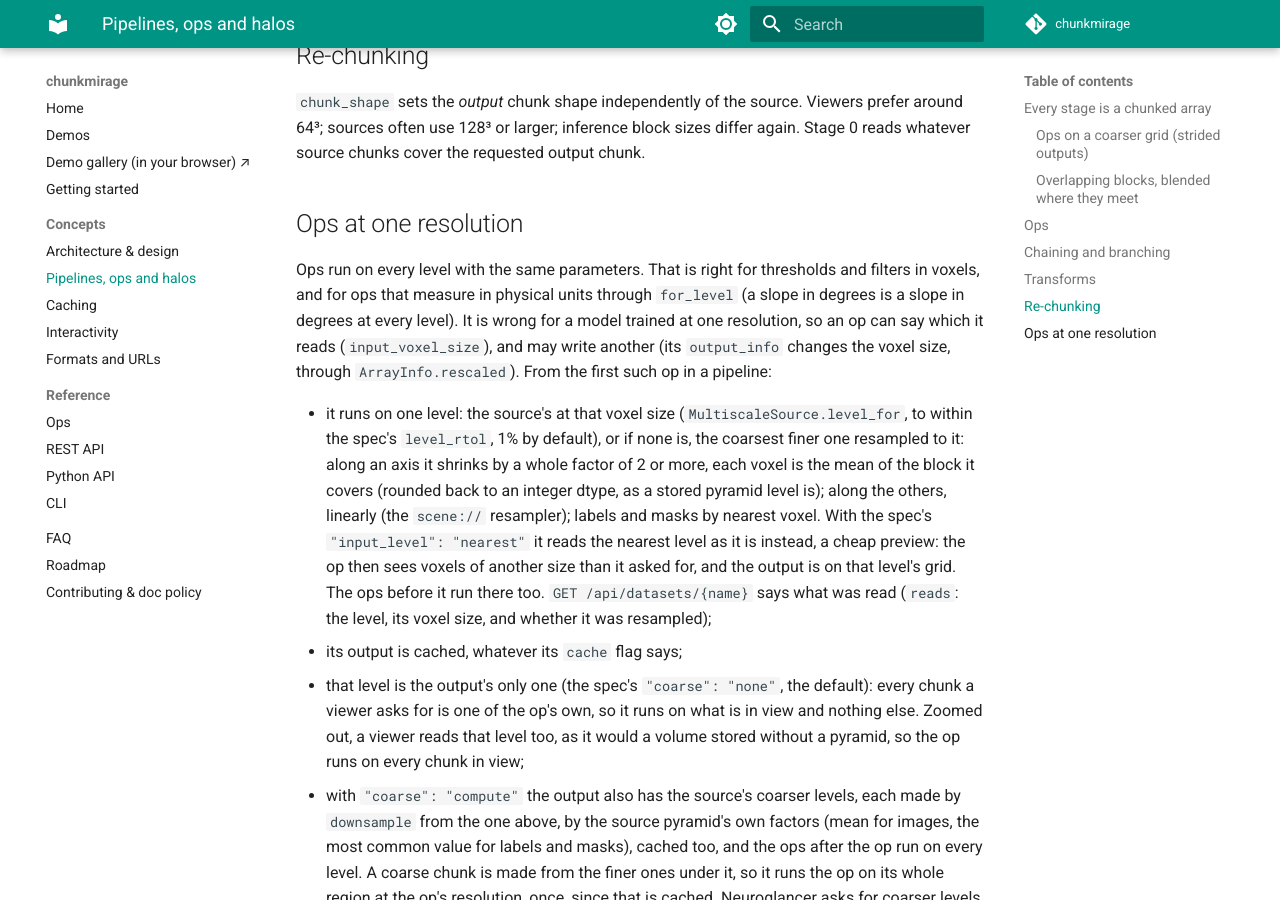
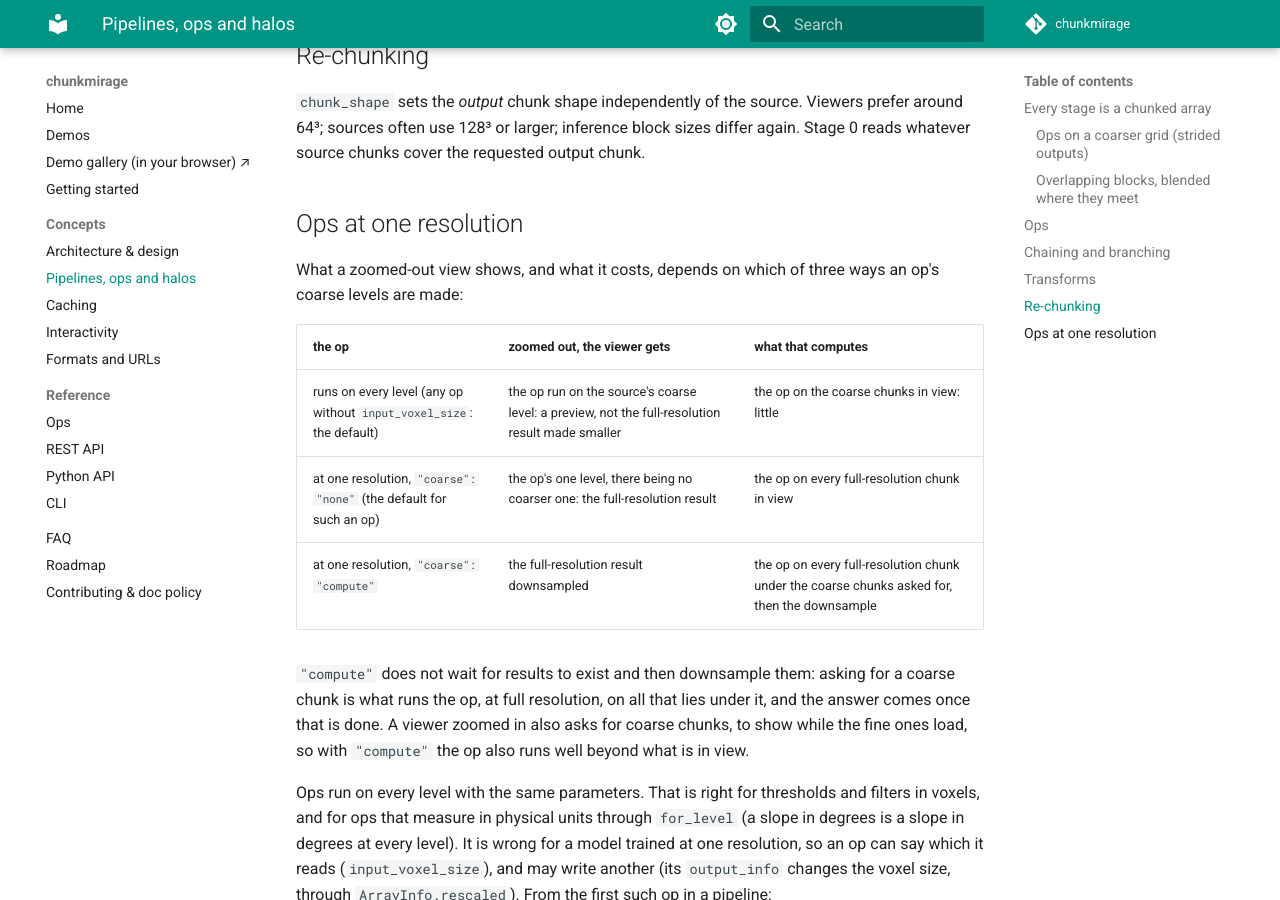
Before and after one commit to JaneliaSciComp/chunkmirage, an MkDocs documentation site: the page built from docs/concepts/pipelines.md, in a window 1280 px wide and 900 px high, scrolled down 4767 px. Built offline with MkDocs 1.6.1 and Material for MkDocs 9.7.7, drawn with Linux system fonts in a browser that asks for light colours; comment, search, counter and statistics services are not loaded.

Commit message:
The pipelines page sets the three ways an op's coarse levels are made side by side (run on every level, one level alone, the pyramid computed), with what a zoomed-out view gets and what it computes, and says that "compute" runs the op for a coarse chunk rather than waiting for results to downsample

```diff
--- a/docs/concepts/pipelines.md
+++ b/docs/concepts/pipelines.md
@@ -155,6 +155,20 @@ reads whatever source chunks cover the requested output chunk.
 
 ## Ops at one resolution
 
+What a zoomed-out view shows, and what it costs, depends on which of three ways an op's
+coarse levels are made:
+
+| the op | zoomed out, the viewer gets | what that computes |
+| --- | --- | --- |
+| runs on every level (any op without `input_voxel_size`: the default) | the op run on the source's coarse level: a preview, not the full-resolution result made smaller | the op on the coarse chunks in view: little |
+| at one resolution, `"coarse": "none"` (the default for such an op) | the op's one level, there being no coarser one: the full-resolution result | the op on every full-resolution chunk in view |
+| at one resolution, `"coarse": "compute"` | the full-resolution result downsampled | the op on every full-resolution chunk under the coarse chunks asked for, then the downsample |
+
+`"compute"` does not wait for results to exist and then downsample them: asking for a coarse
+chunk is what runs the op, at full resolution, on all that lies under it, and the answer
+comes once that is done. A viewer zoomed in also asks for coarse chunks, to show while the
+fine ones load, so with `"compute"` the op also runs well beyond what is in view.
+
 Ops run on every level with the same parameters. That is right for thresholds and filters
 in voxels, and for ops that measure in physical units through `for_level` (a slope in
 degrees is a slope in degrees at every level). It is wrong for a model trained at one
```
